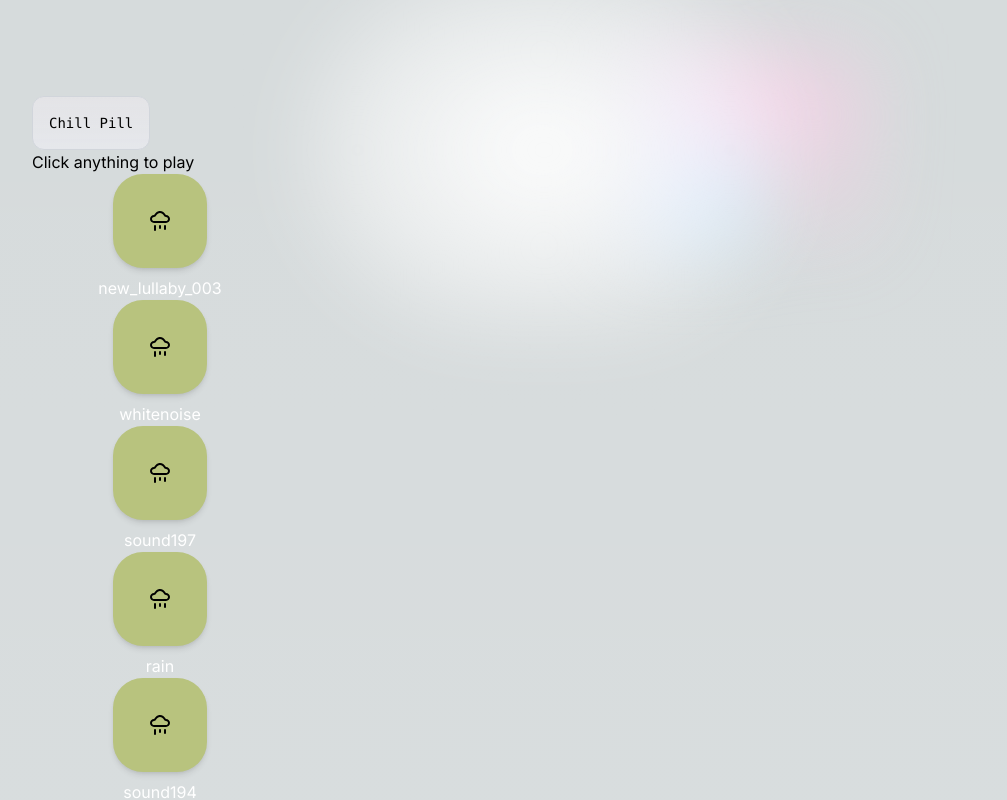
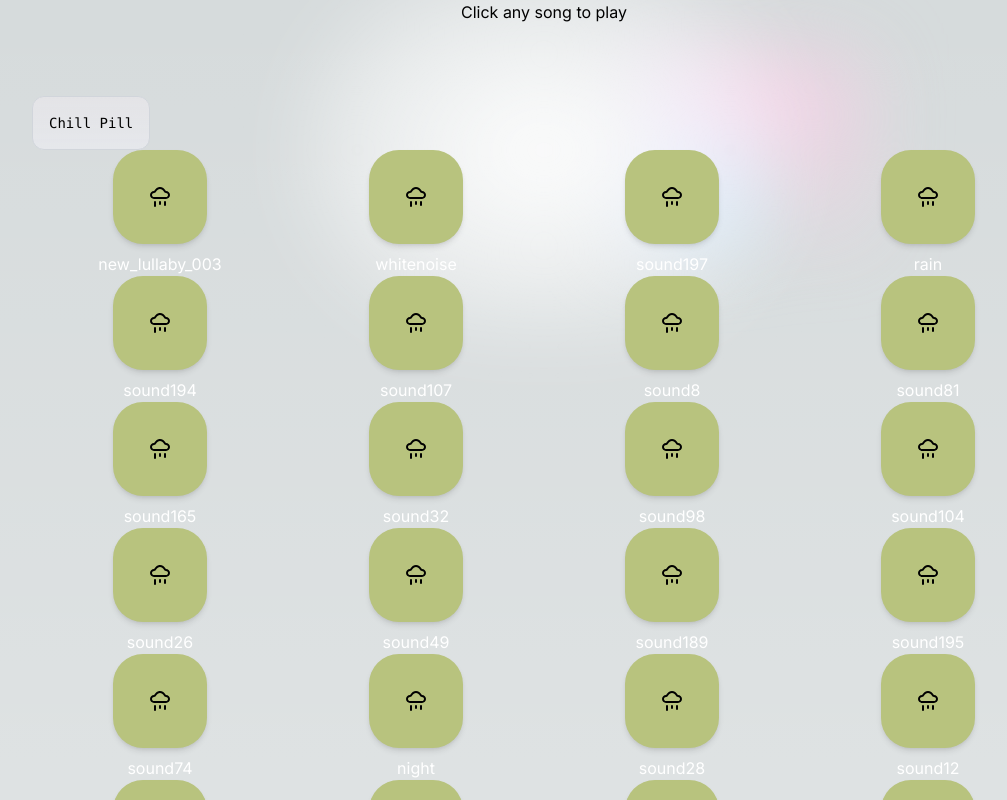
Before and after one commit to 0x3mr/ChillPill, a Next.js app: page / in a window 1280 px wide. Shown: the top 800 px of the page, without its empty margins (96-1103 px from the left). Built offline with nearby package versions, Linux system fonts and the light colour scheme.

Commit message:
attempt to fix style

```diff
--- a/app/page.tsx
+++ b/app/page.tsx
@@ -23,11 +23,14 @@ export default function Home() {
 
       <div className="relative z-[-1] flex place-items-center before:absolute before:h-[300px] before:w-full before:-translate-x-1/2 before:rounded-full before:bg-gradient-radial before:from-white before:to-transparent before:blur-2xl before:content-[''] after:absolute after:-z-20 after:h-[180px] after:w-full after:translate-x-1/3 after:bg-gradient-conic after:from-sky-200 after:via-pink-200 after:blur-2xl after:content-[''] before:dark:bg-gradient-to-br before:dark:from-transparent before:pink:to-pink-700 before:dark:opacity-10 after:dark:from-sky-900 after:dark:via-[#0141ff] after:dark:opacity-40 sm:before:w-[480px] sm:after:w-[240px] before:lg:h-[360px]">
       </div>
+      <div>
+      <p className="fixed left-0 top-0 flex w-full justify-center">
+          Click any song to play
+        </p>
+      </div>
 
       <div className="flex flex-grow items-center justify-center w-full">
         <div className="mb-32 grid text-center lg:mb-0 lg:w-full lg:max-w-5xl lg:grid-cols-4 lg:text-left">
-          <div>
-            <p>Click anything to play</p>
             {sounds.length > 0 ? (
               sounds.map((soundItem) => (
                 <Button
@@ -40,7 +43,6 @@ export default function Home() {
             ) : (
               <p>No sounds available</p>
             )}
-          </div>
         </div>
       </div>
     </main>
```
Also changed, not shown: styles/grid.css (added).
